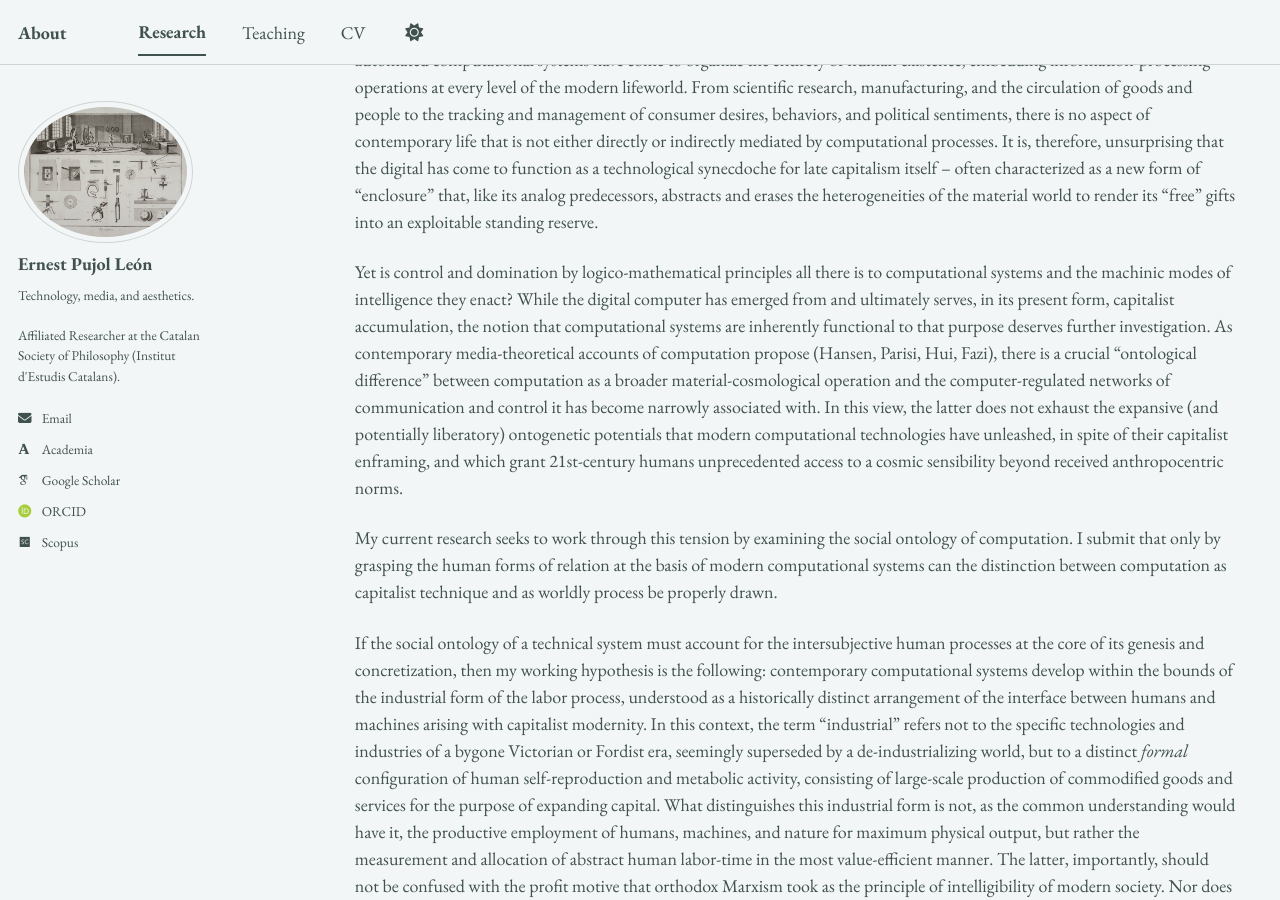
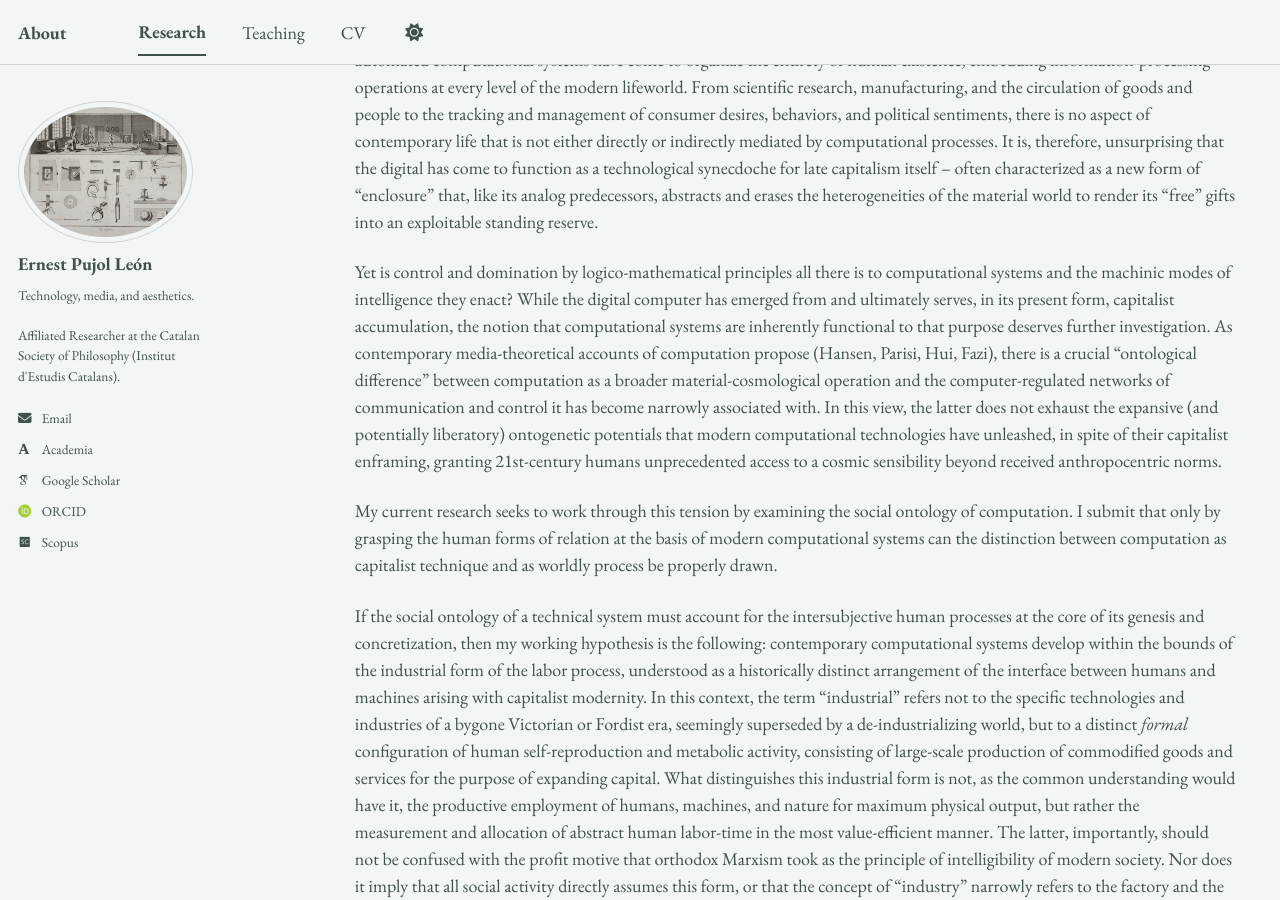
Before and after one commit to epujol90/epujol90.github.io, a Jekyll site: the page built from _pages/research.md, in a window 1280 px wide and 900 px high, scrolled down 3809 px. Built offline with Jekyll 4.4.1, drawn with Linux system fonts in a browser that asks for light colours; some web fonts are replaced; a script bundle is joined from its source files by our own code; library files that are not in the unit come from our copies.

Commit message:
Update research.md

```diff
--- a/_pages/research.md
+++ b/_pages/research.md
@@ -51,7 +51,7 @@ What is a computational system and what form of human grouping begets its existe
 
 A computer is, on most modern definitions, a system that performs sequences of mathematical or logical operations on inputs, according to rules specified in advance. So defined, many technical systems preceding the digital electronic computer would qualify as “computational,” from the Jacquard loom to the assembly line of human calculators employed in the production of logarithmic tables until the late nineteenth century. Yet it is only under conditions of advanced industrial development that automated computational systems have come to organize the entirety of human existence, embedding information-processing operations at every level of the modern lifeworld. From scientific research, manufacturing, and the circulation of goods and people to the tracking and management of consumer desires, behaviors, and political sentiments, there is no aspect of contemporary life that is not either directly or indirectly mediated by computational processes. It is, therefore, unsurprising that the digital has come to function as a technological synecdoche for late capitalism itself -- often characterized as a new form of “enclosure” that, like its analog predecessors, abstracts and erases the heterogeneities of the material world to render its “free” gifts into an exploitable standing reserve.
 
-Yet is control and domination by logico-mathematical principles all there is to computational systems and the machinic modes of intelligence they enact? While the digital computer has emerged from and ultimately serves, in its present form, capitalist accumulation, the notion that computational systems are inherently functional to that purpose deserves further investigation. As contemporary media-theoretical accounts of computation propose (Hansen, Parisi, Hui, Fazi), there is a crucial “ontological difference” between computation as a broader material-cosmological operation and the computer-regulated networks of communication and control it has become narrowly associated with. In this view, the latter does not exhaust the expansive (and potentially liberatory) ontogenetic potentials that modern computational technologies have unleashed, in spite of their capitalist enframing, and which grant 21st-century humans unprecedented access to a cosmic sensibility beyond received anthropocentric norms.
+Yet is control and domination by logico-mathematical principles all there is to computational systems and the machinic modes of intelligence they enact? While the digital computer has emerged from and ultimately serves, in its present form, capitalist accumulation, the notion that computational systems are inherently functional to that purpose deserves further investigation. As contemporary media-theoretical accounts of computation propose (Hansen, Parisi, Hui, Fazi), there is a crucial “ontological difference” between computation as a broader material-cosmological operation and the computer-regulated networks of communication and control it has become narrowly associated with. In this view, the latter does not exhaust the expansive (and potentially liberatory) ontogenetic potentials that modern computational technologies have unleashed, in spite of their capitalist enframing, granting 21st-century humans unprecedented access to a cosmic sensibility beyond received anthropocentric norms.
 
 My current research seeks to work through this tension by examining the social ontology of computation. I submit that only by grasping the human forms of relation at the basis of modern computational systems can the distinction between computation as capitalist technique and as worldly process be properly drawn.
 
```
